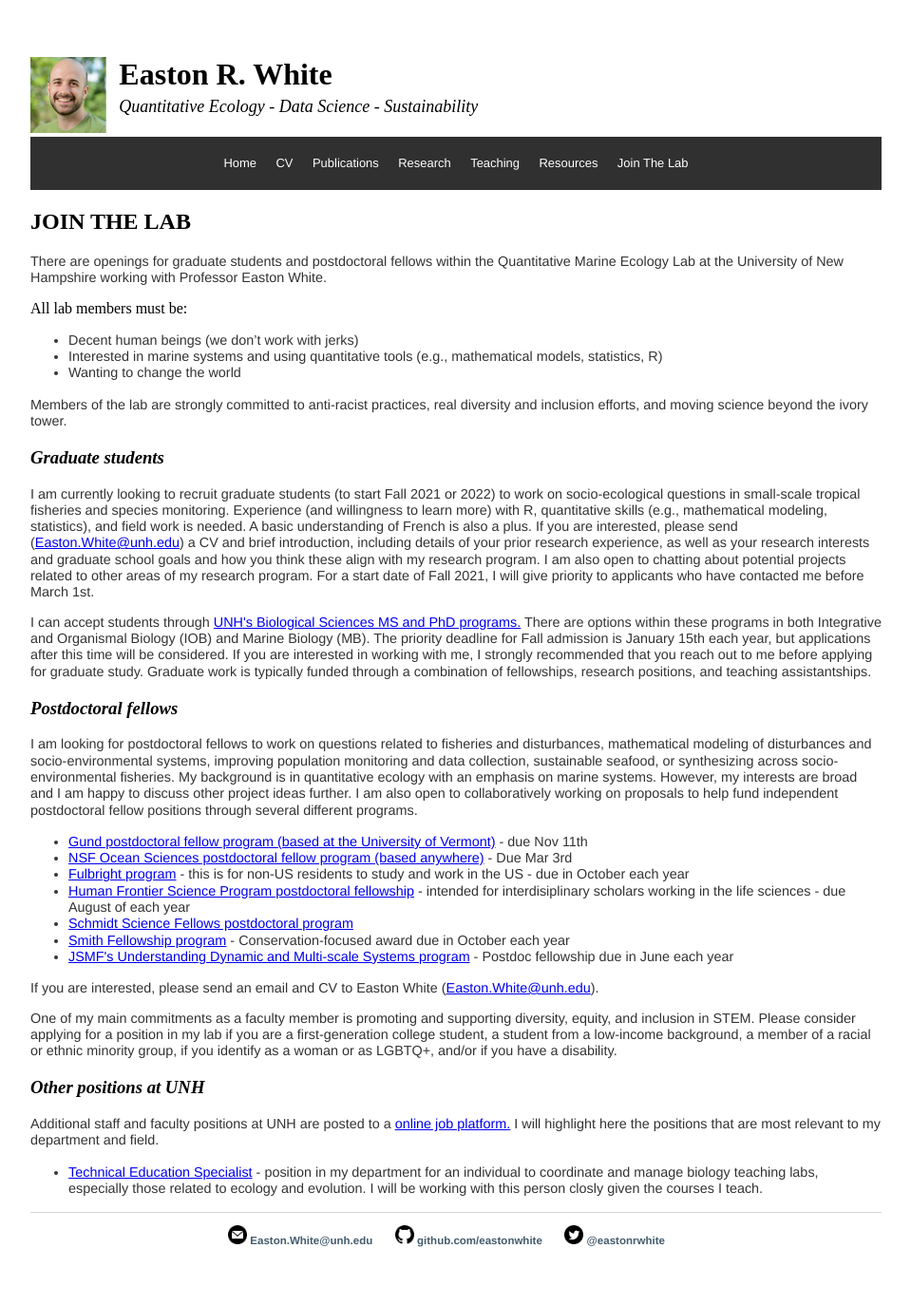
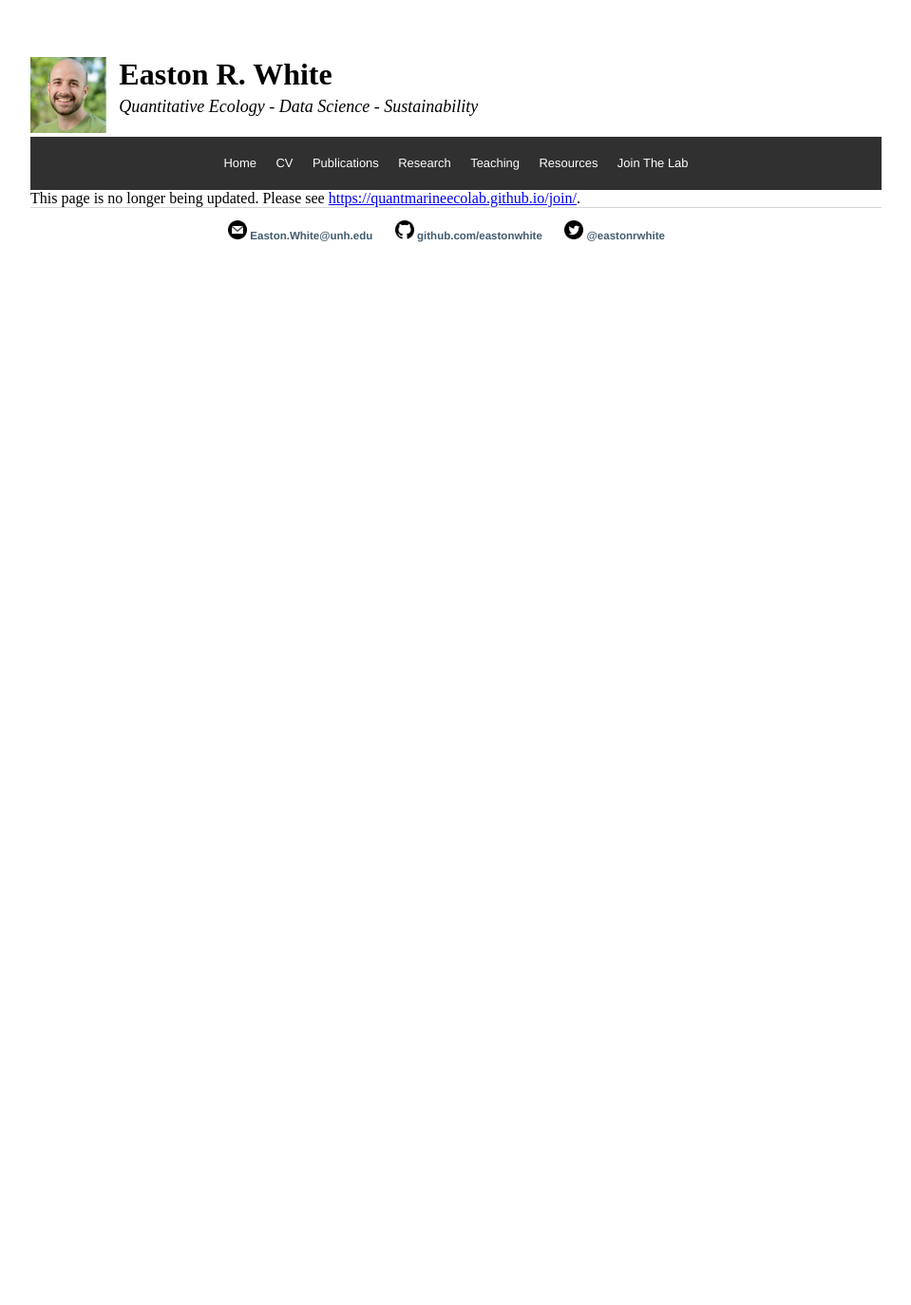
Before and after one commit to eastonwhite/eastonwhite.github.io, a Jekyll site: the page built from join/index.html, in a window 1280 px wide. Shown: the whole page at 95% size, without its empty margins (160-1119 px from the left). Built offline with Jekyll 4.4.1, drawn with Linux system fonts in a browser that asks for light colours; after the commit the page ends 900 px from its top, so only the background shows below that.

Commit message:
added new webpage link

```diff
--- a/join/index.html
+++ b/join/index.html
@@ -3,54 +3,7 @@ layout: default
 title: Easton R. White | Join the Lab
 ---
 
-<h2>JOIN THE LAB</h2>
-
-<p>There are openings for graduate students and postdoctoral fellows within the Quantitative Marine Ecology Lab at the University of New Hampshire working with Professor Easton White.</p>
-
-All lab members must be:
- <ul>
-<li> Decent human beings (we don’t work with jerks) </li>
-<li> Interested in marine systems and using quantitative tools (e.g., mathematical models, statistics, R) </li>
-<li> Wanting to change the world </li>
-  </ul>
-
-<p>Members of the lab are strongly committed to anti-racist practices, real diversity and inclusion efforts, and moving science beyond the ivory tower.</p>
-
-<h3><i>Graduate students</i></h3>
-<p> I am currently looking to recruit graduate students (to start Fall 2021 or 2022) to work on socio-ecological questions in small-scale tropical fisheries and species monitoring. Experience (and willingness to learn more) with R, quantitative skills (e.g., mathematical modeling, statistics), and field work is needed. A basic understanding of French is also a plus. If you are interested, please send (<a href="mailto:Easton.White@unh.edu">Easton.White@unh.edu</a>) a CV and brief introduction, including details of your prior research experience, as well as your research interests and graduate school goals and how you think these align with my research program. I am also open to chatting about potential projects related to other areas of my research program. For a start date of Fall 2021, I will give priority to applicants who have contacted me before March 1st. </p>
-
-<p>I can accept students through <a href="https://colsa.unh.edu/biological-sciences">UNH's Biological Sciences MS and PhD programs.</a> There are options within these programs in both Integrative and Organismal Biology (IOB) and Marine Biology (MB). The priority deadline for Fall admission is January 15th each year, but applications after this time will be considered. If you are interested in working with me, I strongly recommended that you reach out to me before applying for graduate study. Graduate work is typically funded through a combination of fellowships, research positions, and teaching assistantships. </p>
-
-
-<h3><i>Postdoctoral fellows</i></h3>
-<p>I am looking for postdoctoral fellows to work on questions related to fisheries and disturbances, mathematical modeling of disturbances and socio-environmental systems, improving population monitoring and data collection, sustainable seafood, or synthesizing across socio-environmental fisheries. My background is in quantitative ecology with an emphasis on marine systems. However, my interests are broad and I am happy to discuss other project ideas further. I am also open to collaboratively working on proposals to help fund independent postdoctoral fellow positions through several different programs. </p>
-
- <ul>
-   <li><a href="http://go.uvm.edu/nia9k">Gund postdoctoral fellow program (based at the University of Vermont)</a> - due Nov 11th</li>
-   <li><a href="https://www.nsf.gov/pubs/2021/nsf21538/nsf21538.htm">NSF Ocean Sciences postdoctoral fellow program (based anywhere)</a> - Due Mar 3rd </li>
-   <li><a href="https://us.fulbrightonline.org/">Fulbright program</a> - this is for non-US residents to study and work in the US - due in October each year</li>
-   <li><a href="https://www.hfsp.org/funding/hfsp-funding/postdoctoral-fellowships">Human Frontier Science Program postdoctoral fellowship</a> - intended for interdisiplinary scholars working in the life sciences - due August of each year</li>
-   <li><a href="https://schmidtsciencefellows.org/selection/">Schmidt Science Fellows postdoctoral program</a> </li>
-   <li><a href="https://conbio.org/mini-sites/smith-fellows">Smith Fellowship program</a> - Conservation-focused award due in October each year</li>
-  <li><a href="https://www.jsmf.org/apply/fellowship/">JSMF's Understanding Dynamic and Multi-scale Systems program</a> - Postdoc fellowship due in June each year</li>
-</ul>
-
-
-
-<p>If you are interested, please send an email and CV to Easton White (<a href="mailto:Easton.White@unh.edu">Easton.White@unh.edu</a>). </p>
-
-
-
-
-<p>One of my main commitments as a faculty member is promoting and supporting diversity, equity, and inclusion in STEM. Please consider applying for a position in my lab if you are a first-generation college student, a student from a low-income background, a member of a racial or ethnic minority group, if you identify as a woman or as LGBTQ+, and/or if you have a disability.</p>
-
-
-
-<h3><i>Other positions at UNH</i></h3>
-<p>Additional staff and faculty positions at UNH are posted to a <a href="https://jobs.usnh.edu/">online job platform.</a> I will highlight here the positions that are most relevant to my department and field.</p>
- <ul>
-   <li><a href="https://jobs.usnh.edu/postings/39712">Technical Education Specialist</a> - position in my department for an individual to coordinate and manage biology teaching labs, especially those related to ecology and evolution. I will be working with this person closly given the courses I teach.</li>
-</ul>
+This page is no longer being updated. Please see <a href="https://quantmarineecolab.github.io/join/">https://quantmarineecolab.github.io/join/</a>.
 
 
 <!-- Global site tag (gtag.js) - Google Analytics -->
```
